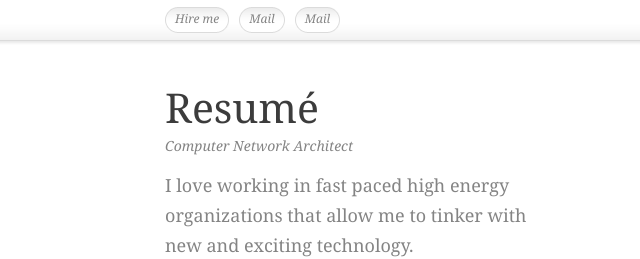
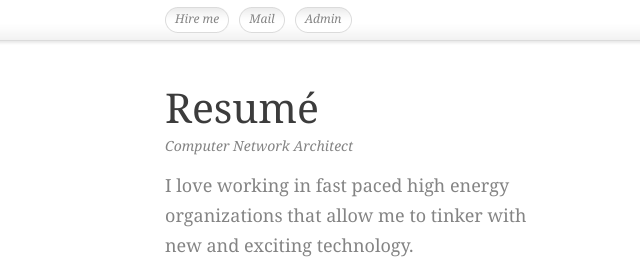
Before and after one commit to pokey600/portfolio-site, a plain HTML site: page index.html in a window 1280 px wide. Shown: the top 259 px of the page, 0-640 px from the left. Drawn offline with nearby package versions, Linux system fonts and the light colour scheme.

Commit message:
Changes to be committed: 	modified:   index.html

```diff
--- a/index.html
+++ b/index.html
@@ -12,7 +12,7 @@
   <ul>
     <li><a href="mailto: alex@pokey.ml?subject=Job Opportunity"><span>Hire me</span></a></li>
     <li><a href="mail"><span>Mail</span></a></li>
-    <li><a href="admin"><span>Mail</span></a></li>
+    <li><a href="admin"><span>Admin</span></a></li>
   </ul>
 </div>
 <div id="about">
```
